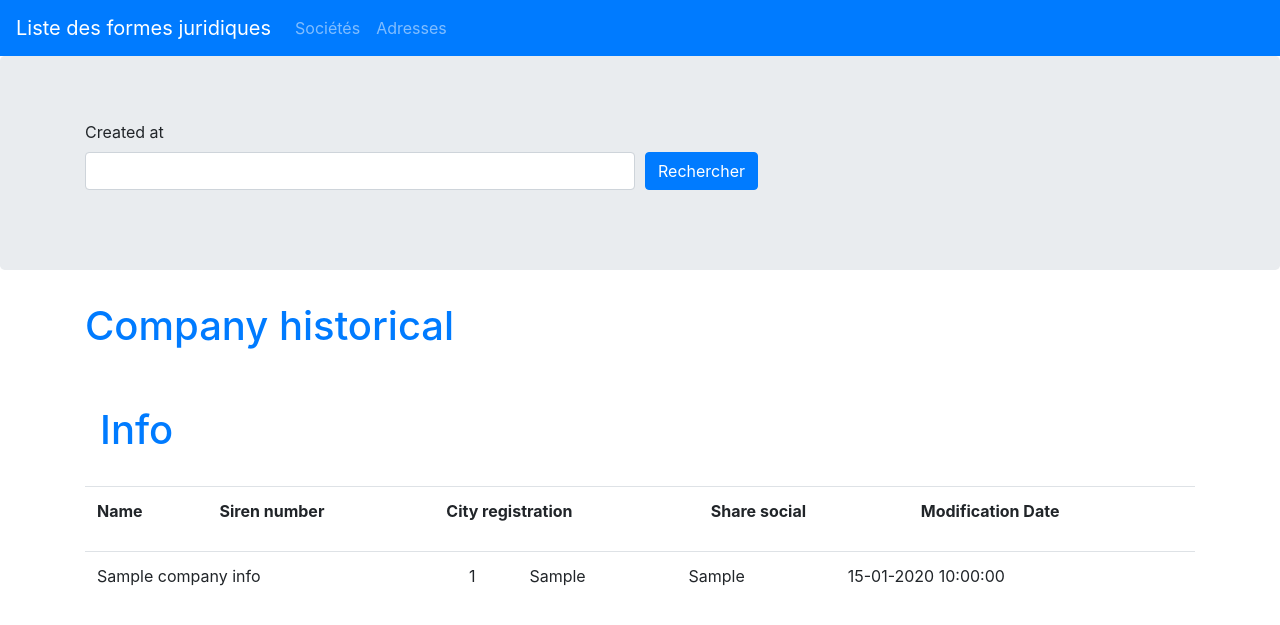
After one commit to nicbond/InterInvest, a Symfony app: template templates/historical/show.html.twig in a window 1280 px wide. The commit adds this page. Shown: the top 625 px of the page. Run offline with Twig, Linux system fonts and the light colour scheme; the template is opened without the code that fills it: most values are stand-ins (such as "Sample title", 1, 10 or a date in 2020); form fields are guessed from the names that the template uses; lists and menus that the app fills with data are empty; some libraries are stand-ins or nearby versions.

Commit message:
Display the history of a company by date and his id

```diff
--- a/templates/company/index.html.twig
+++ b/templates/company/index.html.twig
@@ -21,6 +21,7 @@
                 <td>{{ company.jurisdiction.name }}</td>
                 <td>
                     <a href="{{ path('company_show', {'id': company.id}) }}" class="btn btn-primary">{{ 'Show'|trans}}</a>
+                    <a href="{{ path('historical_show', {'id': company.id}) }}" class="btn btn-primary">{{ 'Historical'|trans}}</a>
                     <a href="{{ path('company_edit', {'id': company.id}) }}" class="btn btn-primary">{{ 'Edit'|trans}}</a>
                     <form method="post" action="{{ path('company_delete', {'id': company.id}) }}" style="display: inline-block"
                     onsubmit="return confirm('Etes vous vraiment sûr?')">
--- /dev/null
+++ b/templates/historical/_company.html.twig
@@ -0,0 +1,11 @@
+        <table class="table">
+            <tbody>
+                <tr>
+                    <td>{{ companyInfo.name }}</td>
+                    <td>{{ companyInfo.sirenNumber }}</td>
+                    <td>{{ companyInfo.cityRegistration }}</td>
+                    <td>{{ companyInfo.shareSocial }}</td>
+                    <td>{{ companyInfo.createdAt|date('d-m-Y H:i:s') }}</td>
+                </tr>
+            </tbody>
+        </table>
--- /dev/null
+++ b/templates/historical/show.html.twig
@@ -0,0 +1,46 @@
+{% extends 'base.html.twig' %}
+
+{% block title %}Tous nos biens{% endblock %}
+
+{% block body %}
+    <div class="jumbotron">
+        <div class="container">
+            {{ form_start(form) }}
+                <div class="form-row align-items-end">
+                    <div class="col">
+                        {{ form_row(form.created_at) }}
+                    </div>
+                    <div class="col">
+                        <div class="form-group">
+                            <button class="btn btn-primary">Rechercher</button>
+                        </div>
+                    </div>
+                </div>
+            {{ form_end(form) }}
+        </div>
+    </div>
+
+    <div class="container mt-4">
+        <div class="text-primary" style="font-weight: bold;font-size: 4rem;"><h1>{{ 'Company historical'|trans}}</h1></div>
+        </br>
+            <div class="container mt-4">
+                <div class="text-primary" style="font-weight: bold;font-size: 4rem;"><h1>{{ 'Info'|trans}}</h1></div>
+                </br>
+                     <div class="row">
+                         <table class="table">
+                             <tbody>
+                                 <tr>
+                                     <th>{{ 'Name'|trans}}</th>
+                                     <th>{{ 'Siren number'|trans}}</th>
+                                     <th>{{ 'City registration'|trans}}</th>
+                                     <th>{{ 'Share social'|trans}}</th>
+                                     <th>{{ 'Modification Date'|trans}}</th>
+                                 </tr>
+                             </tbody>
+                         </table>
+                {% for companyInfo in companyInfos %}
+                        {% include 'historical/_company.html.twig' %}
+                {% endfor %}
+            </div>
+    </div>
+{% endblock %}
```
Also changed, not shown: src/Controller/HistoricalController.php (added, +45 -0 lines), src/Repository/HistoricalCompanyRepository.php (+16 -26 lines).
